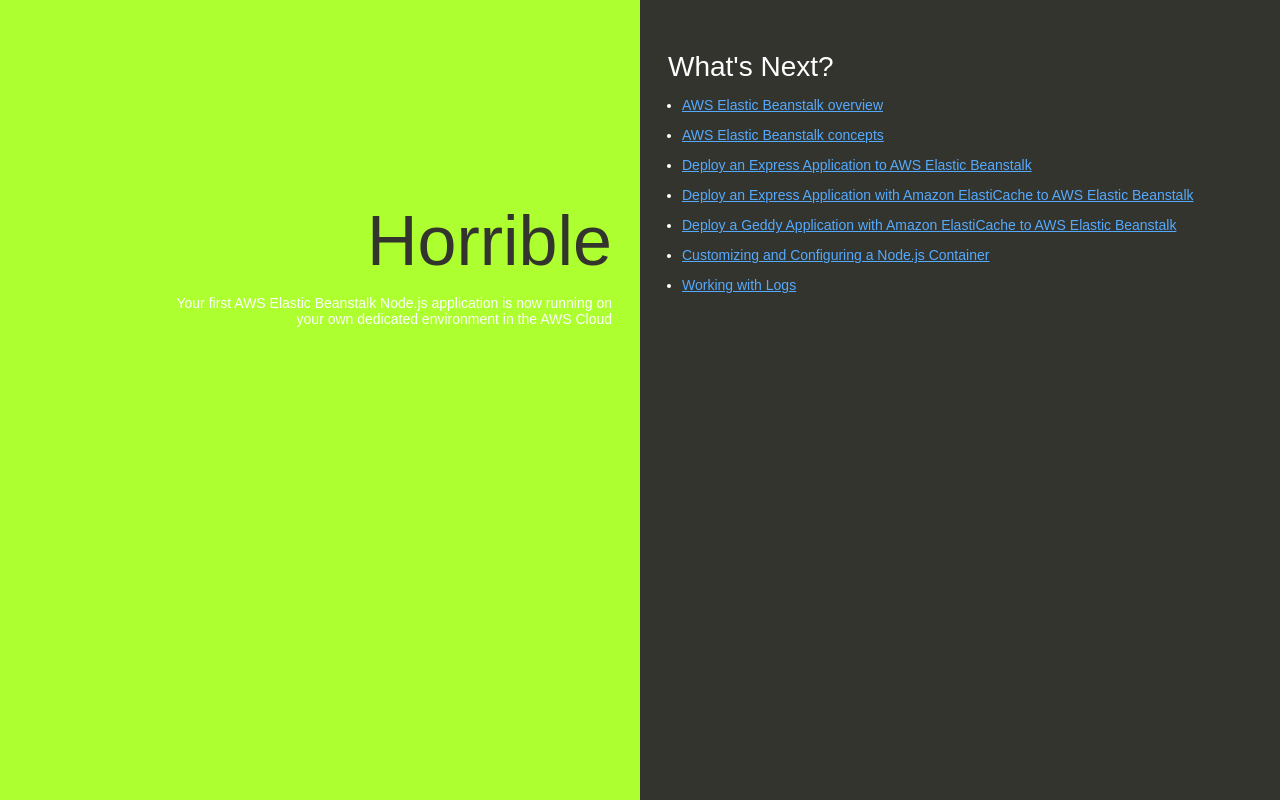
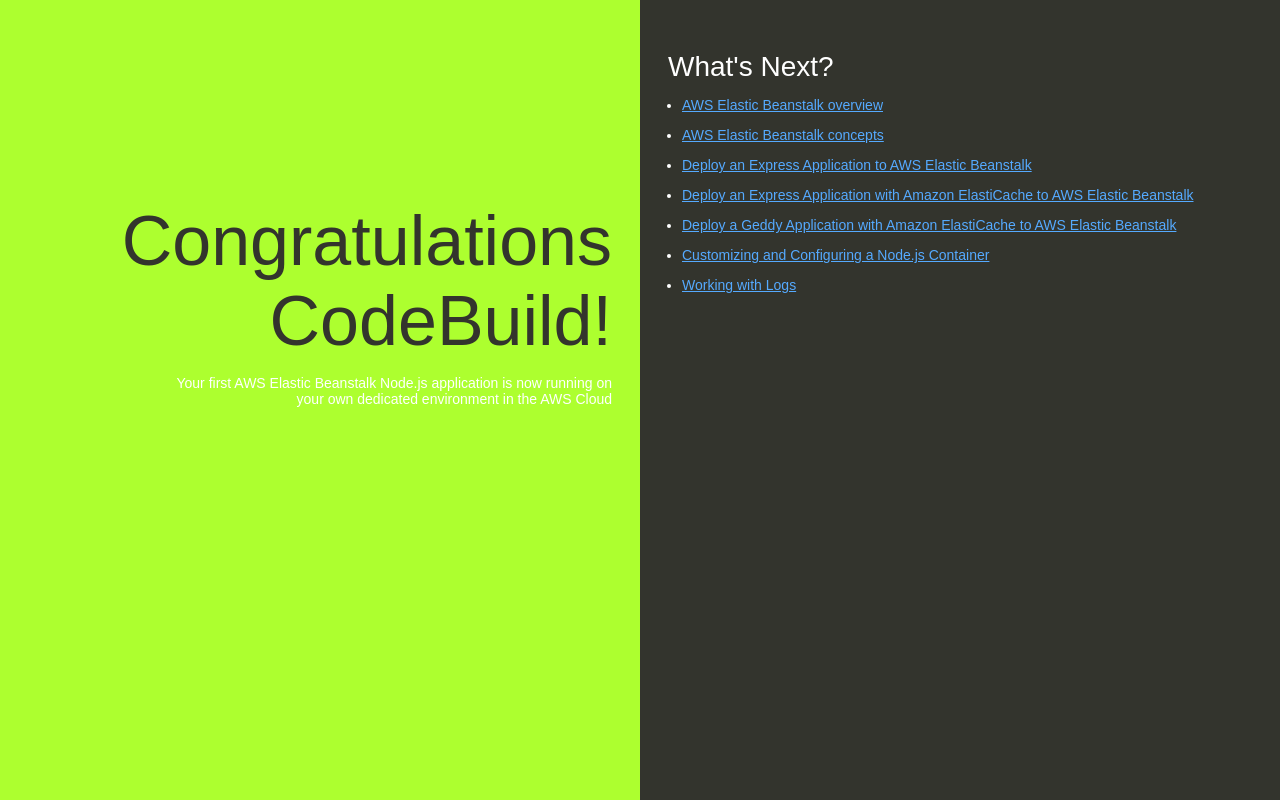
Before and after one commit to saJeremyQin/my-nodejs-app, a website: page index.html in a window 1280 px wide. Drawn offline with Linux system fonts and the light colour scheme.

Commit message:
Congratulations CodeBuild

```diff
--- a/index.html
+++ b/index.html
@@ -74,7 +74,7 @@
   </head>
   <body>
     <div class="textColumn">
-      <h1>Horrible</h1>
+      <h1>Congratulations CodeBuild!</h1>
       <p>Your first AWS Elastic Beanstalk Node.js application is now running on your own dedicated environment in the AWS Cloud</p>
     </div>
     <div class="linksColumn">
```
